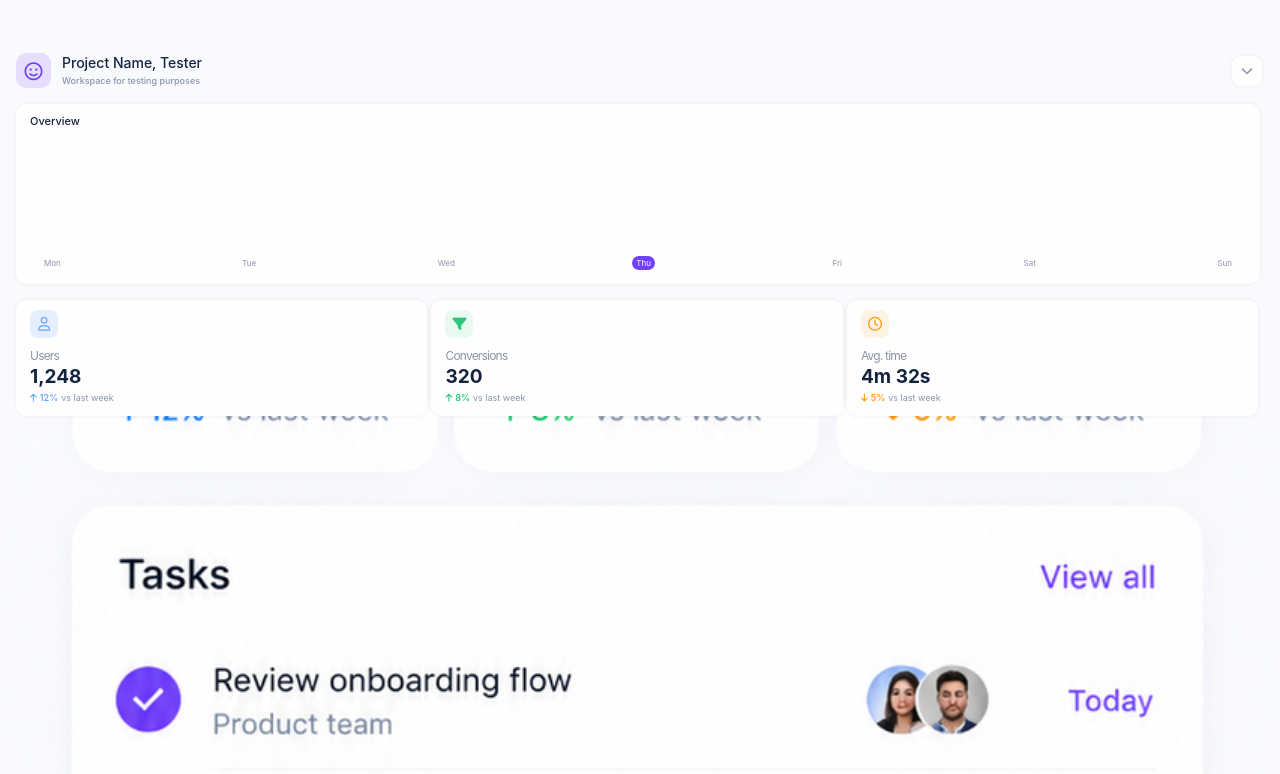
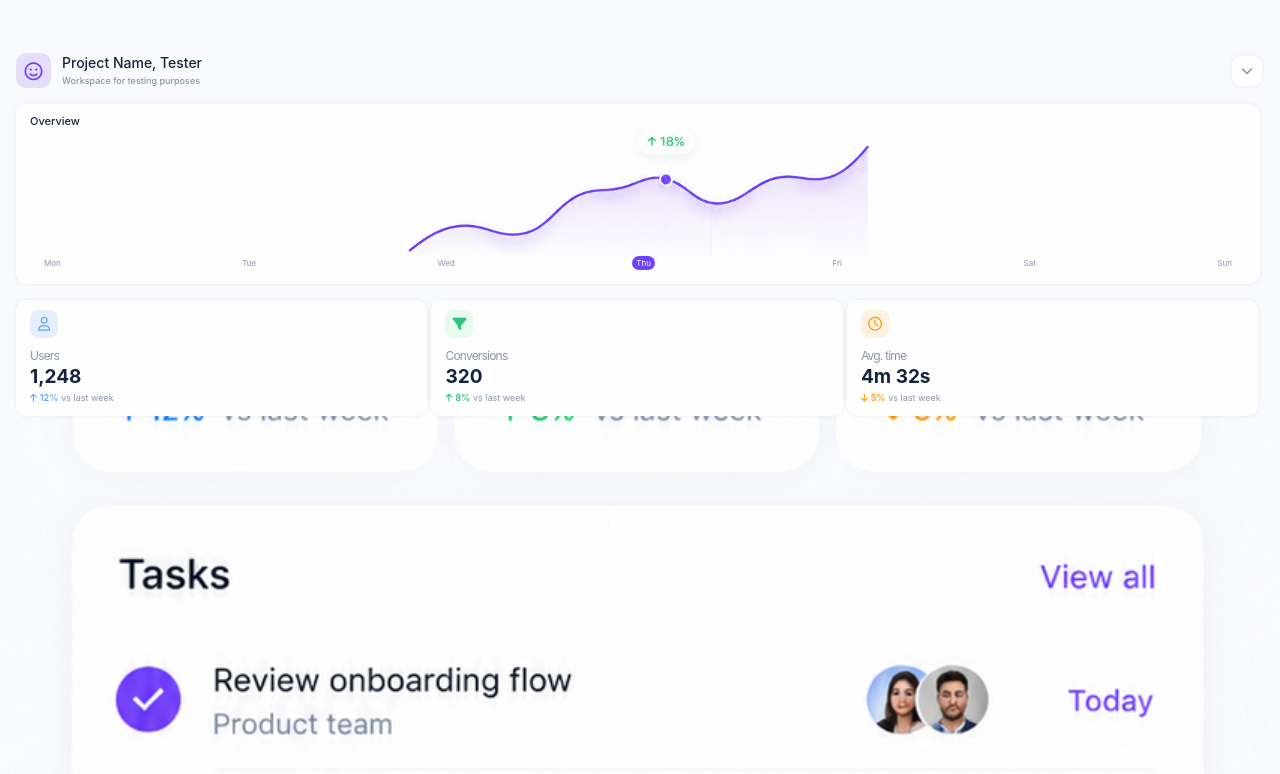
Before and after one commit to viz-oss/dash, a Vue app: page / in a window 1280 px wide. Shown: the top 774 px of the page. Built offline with nearby package versions, Linux system fonts and the light colour scheme.

Commit message:
Concept WaveGraph.

```diff
--- a/src/components/TrendChart.vue
+++ b/src/components/TrendChart.vue
@@ -32,7 +32,15 @@ const todayName = computed(() => {
     <div class="top">
       <div class="title">{{ title }}</div>
     </div>
-    <div class="middle"></div>
+    <div
+      class="middle"
+      style="
+        background-image: url('public/_concept-wave-graph.png');
+        background-size: contain;
+        background-position: center;
+        background-repeat: no-repeat;
+      "
+    ></div>
     <div class="bottom">
       <div class="days">
         <div v-for="day in days" :key="day" class="day-name" :class="{ today: day === todayName }">
```
Also changed, not shown: public/_concept-mobile.png (added), public/_concept-wave-graph.png (added).
